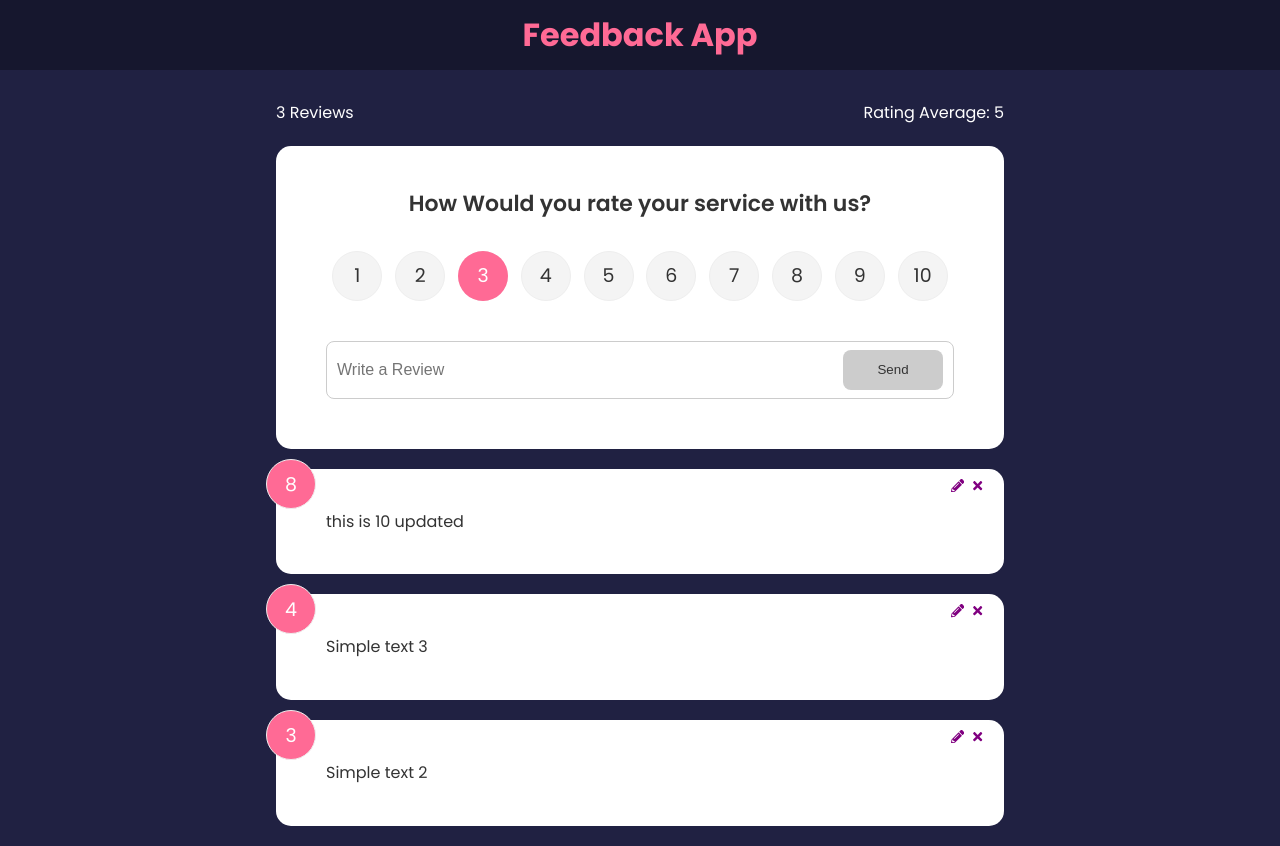
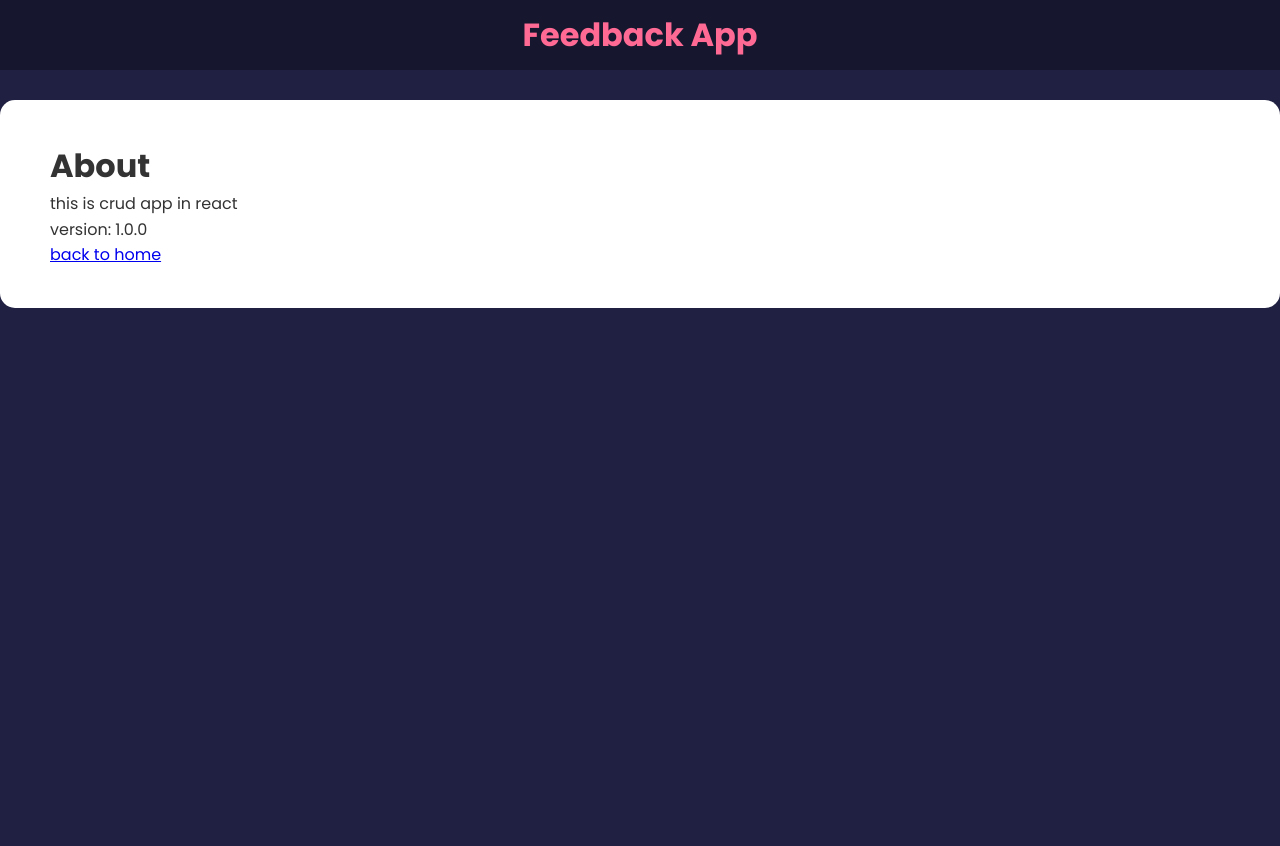
Before and after one commit to jules21/Feedback-app, a React (Create React App) app: page /about in a window 1280 px wide. After the commit the page ends 800 px from the top, so only its background shows below. Built offline with nearby package versions, Linux system fonts and the light colour scheme; data requests are answered from the project's data file.

Commit message:
add about page

```diff
--- a/db.json
+++ b/db.json
@@ -11,7 +11,7 @@
       "rating": 4
     },
     {
-      "text": "this is 10 updated",
+      "text": "this record updated",
       "rating": 8,
       "id": "nLdmROl"
     }
--- a/package.json
+++ b/package.json
@@ -11,6 +11,7 @@
     "react": "^18.0.0",
     "react-dom": "^18.0.0",
     "react-icons": "^4.3.1",
+    "react-router-dom": "^6.3.0",
     "react-scripts": "5.0.0",
     "react-toastify": "^8.2.0",
     "sweetalert2": "^11.4.8",
--- a/src/App.jsx
+++ b/src/App.jsx
@@ -5,19 +5,29 @@
 import {ToastContainer} from 'react-toastify';
 import 'react-toastify/dist/ReactToastify.css';
 import FeedbackForm from "./components/FeedbackForm";
+import AboutPage from "./components/pages/AboutPage";
+import { BrowserRouter as Router, Route, Routes } from "react-router-dom";
+import AboutLink from "./components/AboutLink";
 function App(){
 return (
-    <>
+    <Router>
+        <Header/>
+        <Routes>
+            <Route path="/" element={
            <FeedbackProvider>
-        <Header/>
+
                 <div className="container">
                     <FeedbackStats/>
                     <FeedbackForm/>
                 <FeedbackList/>
+                <AboutLink/>
                 </div>
                 <ToastContainer/>
             </FeedbackProvider>
-    </>
+            } />
+            <Route path="/about" element={<AboutPage/>} />
+        </Routes>
+    </Router>
 )
 }
 export default App;
--- /dev/null
+++ b/src/components/AboutLink.jsx
@@ -0,0 +1,15 @@
+import React from 'react'
+import {FaQuestion} from 'react-icons/fa'
+import { Link } from 'react-router-dom'
+
+function AboutLink() {
+  return (
+    <div className='about-link'>
+        <Link to='/about'>
+        <FaQuestion size={30}/>
+        </Link>
+    </div>
+  )
+}
+
+export default AboutLink
--- /dev/null
+++ b/src/components/pages/AboutPage.jsx
@@ -0,0 +1,18 @@
+import React from 'react'
+import { Link } from 'react-router-dom'
+import Card from '../shared/card'
+
+function AboutPage() {
+  return (
+    <Card>
+        <h1>About</h1>
+        <p>this is crud app in react</p>
+        <p>version: 1.0.0</p>
+        <p>
+            <Link to='/'>back to home</Link>
+        </p>
+    </Card>
+  )
+}
+
+export default AboutPage
```
Also changed, not shown: 1 other file (tests, documents, lock files or other folders). Lines whose indentation alone changed are shown as unchanged.
